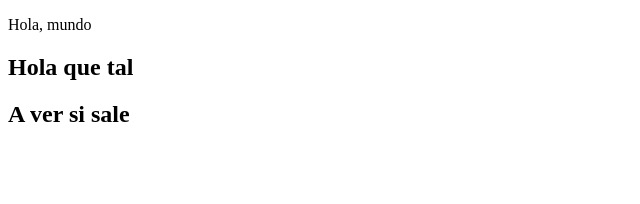
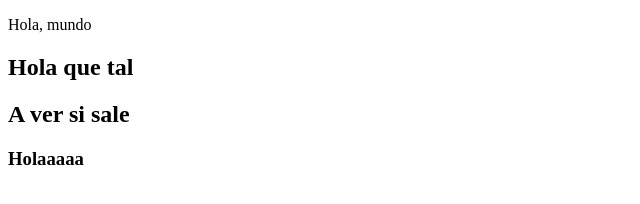
Before and after one commit to nasaenso/tareaGrupalJAP, a plain HTML site: page index.html in a window 1280 px wide. Shown: the whole page, without its empty margins (0-640 px from the left). Drawn offline with Linux system fonts and the light colour scheme.

Commit message:
Update index.html

```diff
--- a/index.html
+++ b/index.html
@@ -10,5 +10,6 @@
     <p>Hola, mundo</p>
     <h2>Hola que tal</h2>
     <h2>A ver si sale</h2>
+    <h3>Holaaaaa</h3>
 </body>
 </html>
```
